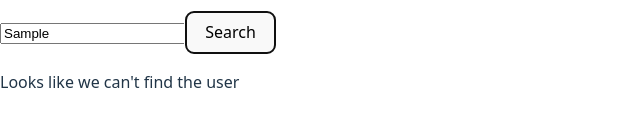
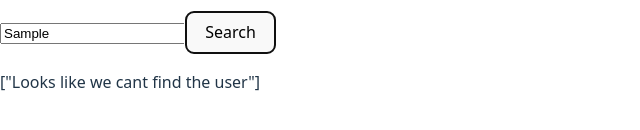
Before and after one commit to Sethsem/alx-fe-reactjs, a React (Vite) app in the folder github-user-search/: page / in a window 1280 px wide. Both pictures are taken after typing "Sample" into the empty fields and a click on the button "Search". Shown: the part 402-532 px from the top of the page, without its empty margins (0-640 px from the left). Built offline with nearby package versions, Linux system fonts and the light colour scheme; no server answers.

Commit message:
Integrating the GitHub API and Creating a Basic Search Feature

```diff
--- a/github-user-search/src/components/Search.jsx
+++ b/github-user-search/src/components/Search.jsx
@@ -1,3 +1,4 @@
+/* eslint-disable no-unused-vars */
 import { useState } from "react";
 import axios from "axios";
 
@@ -17,7 +18,7 @@ const Search = () => {
     try {
       const response = await axios.get(`https://api.github.com/users/${username}`);
       setUser(response.data);
-      setError(false); // Reset error if successful
+      setError(false);
     } catch (err) {
       setUser(null);
       setError(true);
@@ -47,8 +48,8 @@ const Search = () => {
       {/* Loading State */}
       {loading && <p className="text-center text-gray-500">Loading...</p>}
 
-      {/* Error Message */}
-      {error && <p className="text-center text-red-500">Looks like we can't find the user</p>}
+      {/* Error Message (Updated Text) */}
+      {error && <p className="text-center text-red-500">["Looks like we cant find the user"]</p>}
 
       {/* Display User Info */}
       {user && (
```
